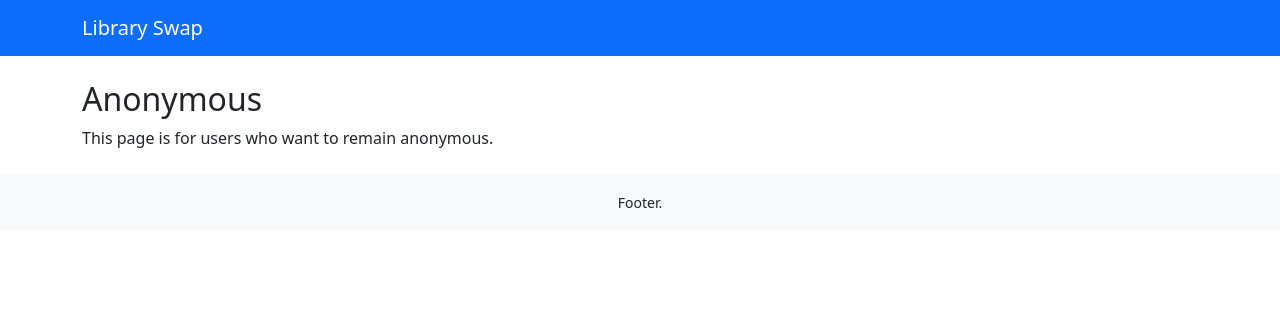
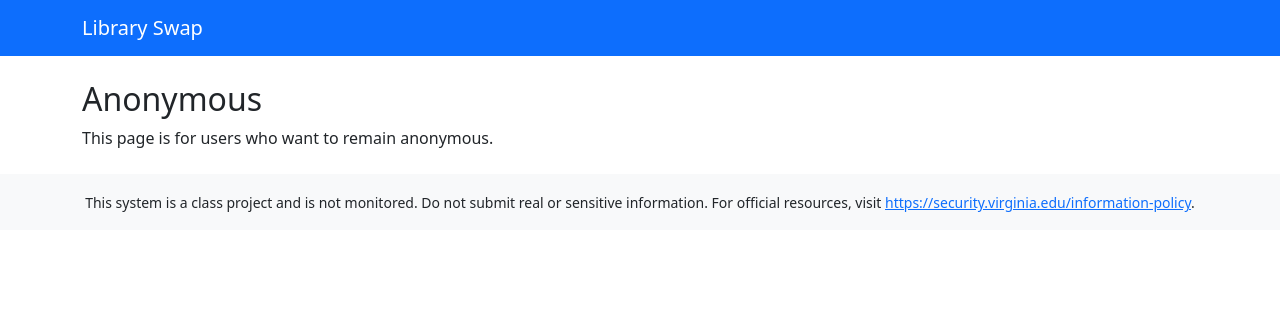
Before and after one commit to AnthonyJia/Library-Swap, a Django app: page /anonymous/ in a window 1280 px wide. Shown: the top 316 px of the page. Run offline with Django 4.2, Linux system fonts and the light colour scheme.

Commit message:
edited footer

```diff
--- a/accounts/templates/base.html
+++ b/accounts/templates/base.html
@@ -37,7 +37,9 @@
   <!-- Footer -->
   <footer class="footer bg-light mt-4 py-3">
     <div class="container text-center">
-      <small>Footer.</small>
+      <small>
+        This system is a class project and is not monitored. Do not submit real or sensitive information. For official resources, visit <a href="https://security.virginia.edu/information-policy">https://security.virginia.edu/information-policy</a>.
+      </small>
     </div>
   </footer>
 
```
